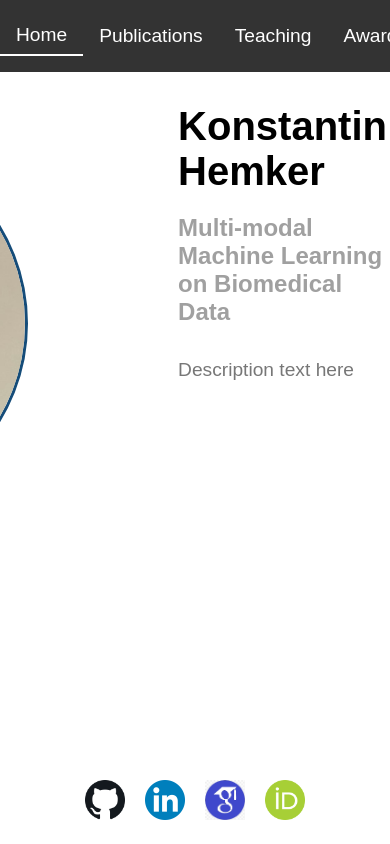
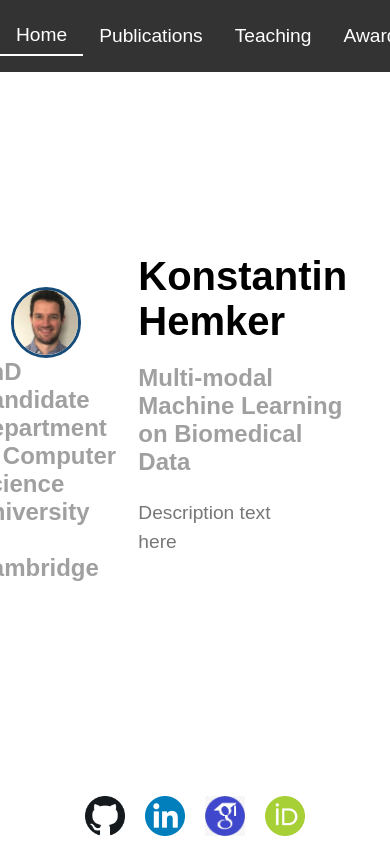
Before and after one commit to konst-int-i/konst-int-i.github.io, a React (Create React App) app: page / in a window 390 px wide. Shown: the top 844 px of the page. Built offline with nearby package versions, Linux system fonts and the light colour scheme.

Commit message:
make app css flexible depending on viewport (large screen vs. tablet)

```diff
--- a/src/App.css
+++ b/src/App.css
@@ -1,16 +1,6 @@
 .app {
   font-family: 'Avenir', sans-serif;
   overflow: hidden;
-}
-
-.round-image {
-    width: 375px; /* Increased from 150px */
-    height: 375px; /* Increased from 150px */
-    border-radius: 0%;
-    object-fit: cover;
-    margin-right: 2rem;
-    position: relative;
-    transition: all 1.0s ease-in-out;
 }
 
 /* Other styles... */
@@ -62,11 +52,11 @@
 }
 
 .round-image {
-    width: 375px;
-    height: 375px;
+    width: 18vw;
+    height: 18vw;
     border-radius: 50%;
     object-fit: cover;
-    margin-bottom: 20px; /* Space between the image and the icons */
+    margin-bottom: 1vw;
     transition: opacity 0.5s ease-in-out;
     border: 3px solid #154c79;
     box-sizing: border-box;
@@ -78,8 +68,8 @@
 
 .image-container { /* Add this new class */
     position: relative;
-    width: 375px; /* same as the image width */
-    height: 375px; /* same as the image height */
+    width: 18vw; /* same as the image width */
+    height: 18vw; /* same as the image height */
 }
 
 .hidden {
@@ -96,13 +86,13 @@
 .social-icons {
     display: flex;
     justify-content: center; /* Center the icons */
-    margin-top: 20px; /* Some spacing between the image and the icons */
+    margin-top: 2vw; /* Some spacing between the image and the icons */
 }
 
 .social-icon {
     width: 40px; /* Adjust based on your preference */
     height: 40px;
-    margin: 0 10px; /* 10px spacing between icons */
+    margin: 1vw; /* 10px spacing between icons */
 }
 
 
@@ -115,7 +105,7 @@
 .social-icons {
     display: flex;
     position: absolute;
-    bottom: 20px; /* Adjust as needed */
+    bottom: 1vw; /* Adjust as needed */
     left: 50%; /* Move it to the middle */
     transform: translateX(-50%); /* Center the icons relative to the middle of the container */
     /* ... other properties ... */
@@ -129,8 +119,8 @@
 .main-heading{
   font-size: 2.5em;
   font-weight: bold;
-  margin-bottom: 0px;
-  margin-top: -150px;
+  margin-bottom: 0vw;
+  margin-top: -10vw;
 }
 
 .sub-heading{
@@ -141,16 +131,16 @@
 .description-text {
    font-size: 1.2em;  /* Adjust font size as per preference */
    color: #777;    /* A slightly muted color, but you can use any */
-   margin-top: 10px;  /* Adds a bit of space above the description */
-   max-width: 600px;  /* Limits the width of the text for better readability */
+   margin-top: 1vw;  /* Adds a bit of space above the description */
+   max-width: 40vw;  /* Limits the width of the text for better readability */
    line-height: 1.5;  /* Adjusts the spacing between lines for readability */
 }
 
 
 .image-subheading {
     text-align: left;
-    margin-top: 0px; /* Adjust as necessary for spacing between the image and the subheading */
-    margin-bottom: 0px;
+    margin-top: 0vw; /* Adjust as necessary for spacing between the image and the subheading */
+    margin-bottom: 0vw;
     font-size: 1.5em;
     color: #a0a0a0;
 
@@ -163,14 +153,14 @@
     align-items: center;  /* This will horizontally center the contained elements */
     justify-content: center; /* This will vertically center the contained elements */
     height: 100%; /* Ensures the container takes up full available height */
-    margin-left: -350px;
-    margin-right: 150px;
-    margin-top: -150px
+    margin-left: -15vw;
+    margin-right: 5vw;
+    margin-top: -10vw;
 }
 
 
 .right-section {
-    margin-top: -250px;
+    margin-top: -10vw;
     display: flex;
     flex-direction: column;
     justify-content: center; /* Center items (title & subtitle) vertically */
```
